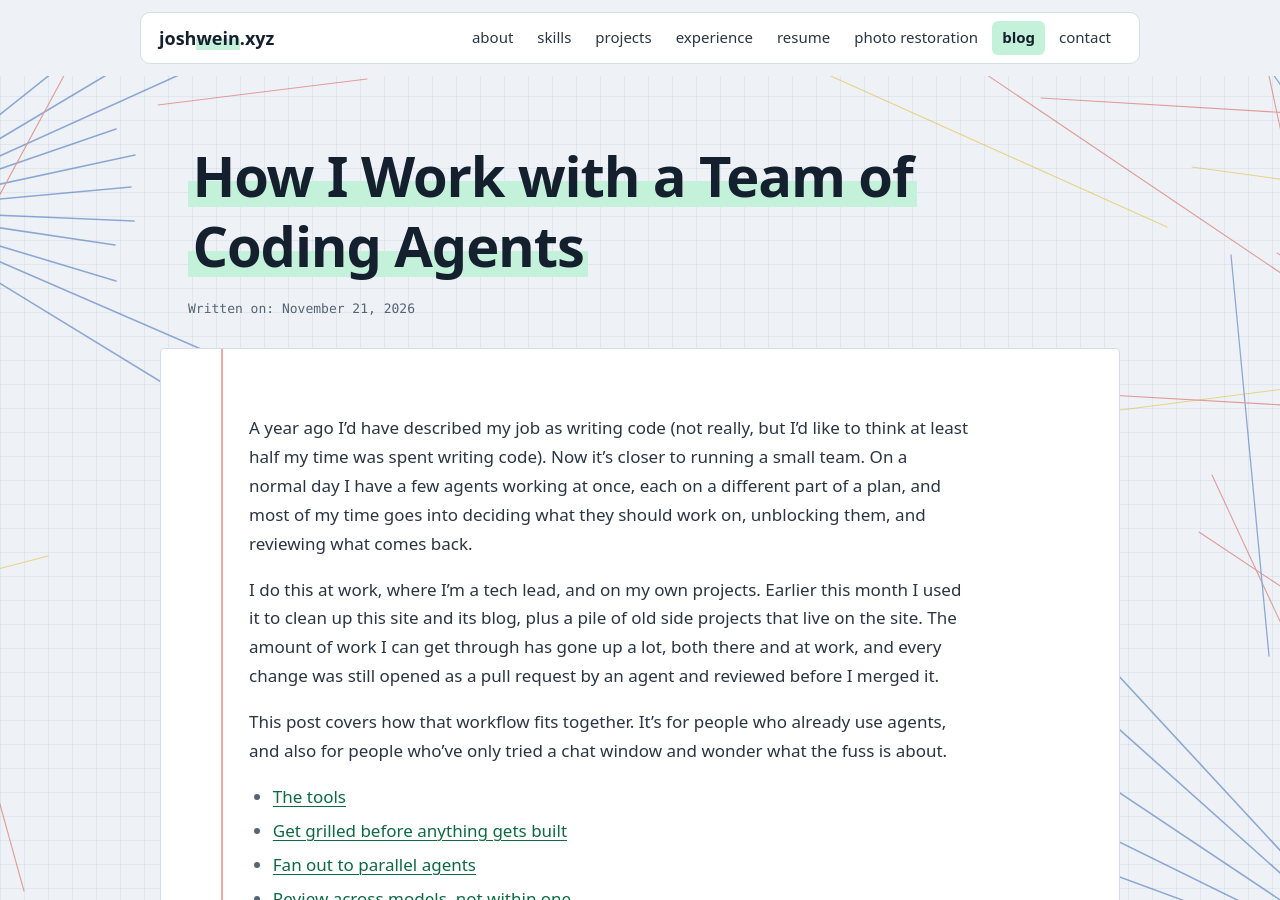
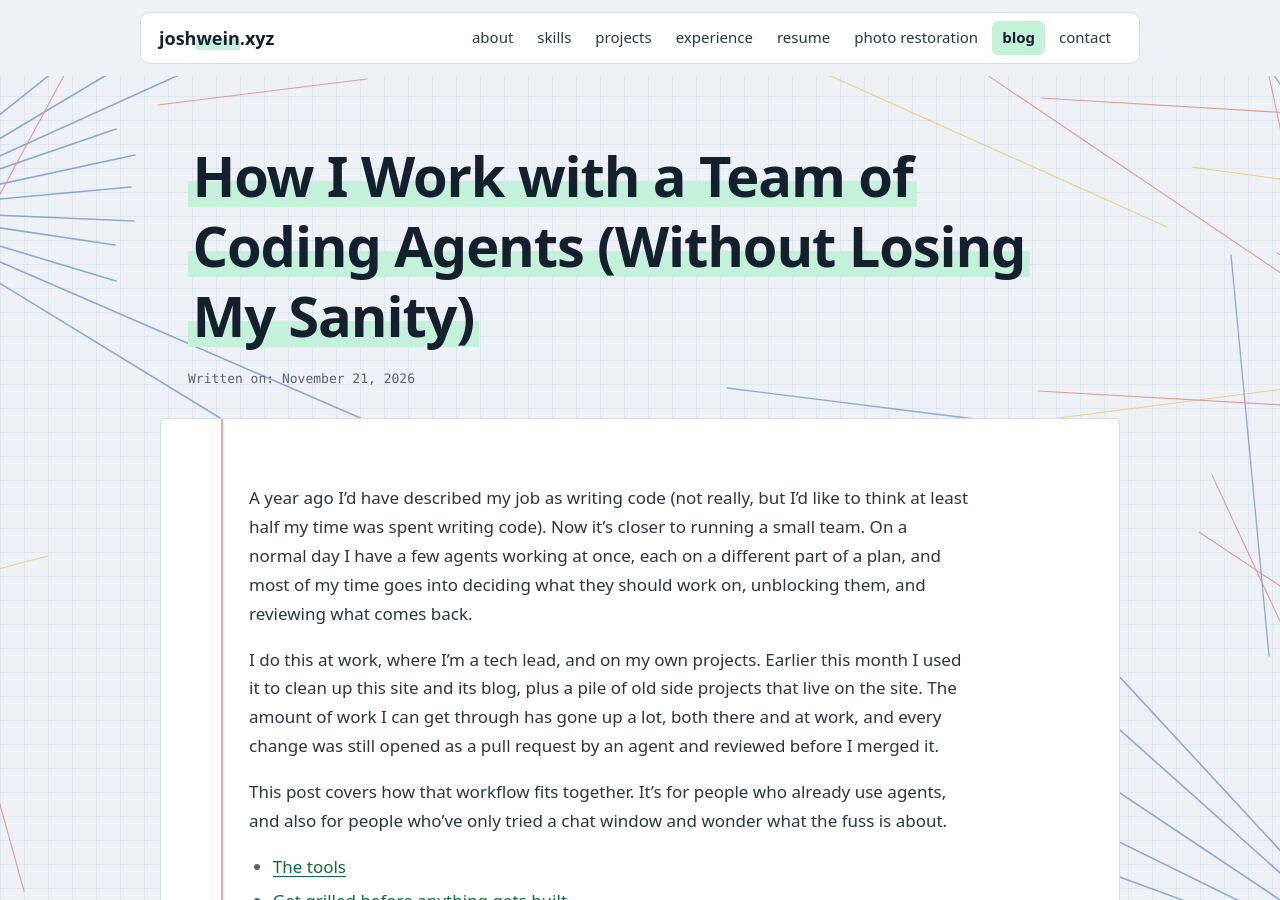
Before and after one commit to JoshWein/blog, a Jekyll site: the page built from _posts/2026-11-21-multi-agent-workflows.md, in a window 1280 px wide and 900 px high. Built offline with Jekyll 4.4.1, drawn with Linux system fonts in a browser that asks for light colours; some web fonts are replaced; comment, search, counter and statistics services are not loaded.

Commit message:
Add '(Without Losing My Sanity)' to the post title
Co-Authored-By: Claude Opus 5.5 <noreply@anthropic.com>
Claude-Session: https://claude.ai/code/session_01HtAirmGQyAcmjJao62wzYe

```diff
--- a/_posts/2026-11-21-multi-agent-workflows.md
+++ b/_posts/2026-11-21-multi-agent-workflows.md
@@ -1,6 +1,6 @@
 ---
 layout: post
-title: "How I Work with a Team of Coding Agents"
+title: "How I Work with a Team of Coding Agents (Without Losing My Sanity)"
 description: 'Most of my code is written by agents now, and the job has turned into running a small team of them. Here is the workflow I use at work and on side projects: getting grilled before any code, fanning work out to parallel agents, reviewing across different models, and a throwaway command center to keep track of it all.'
 ---
 
```
